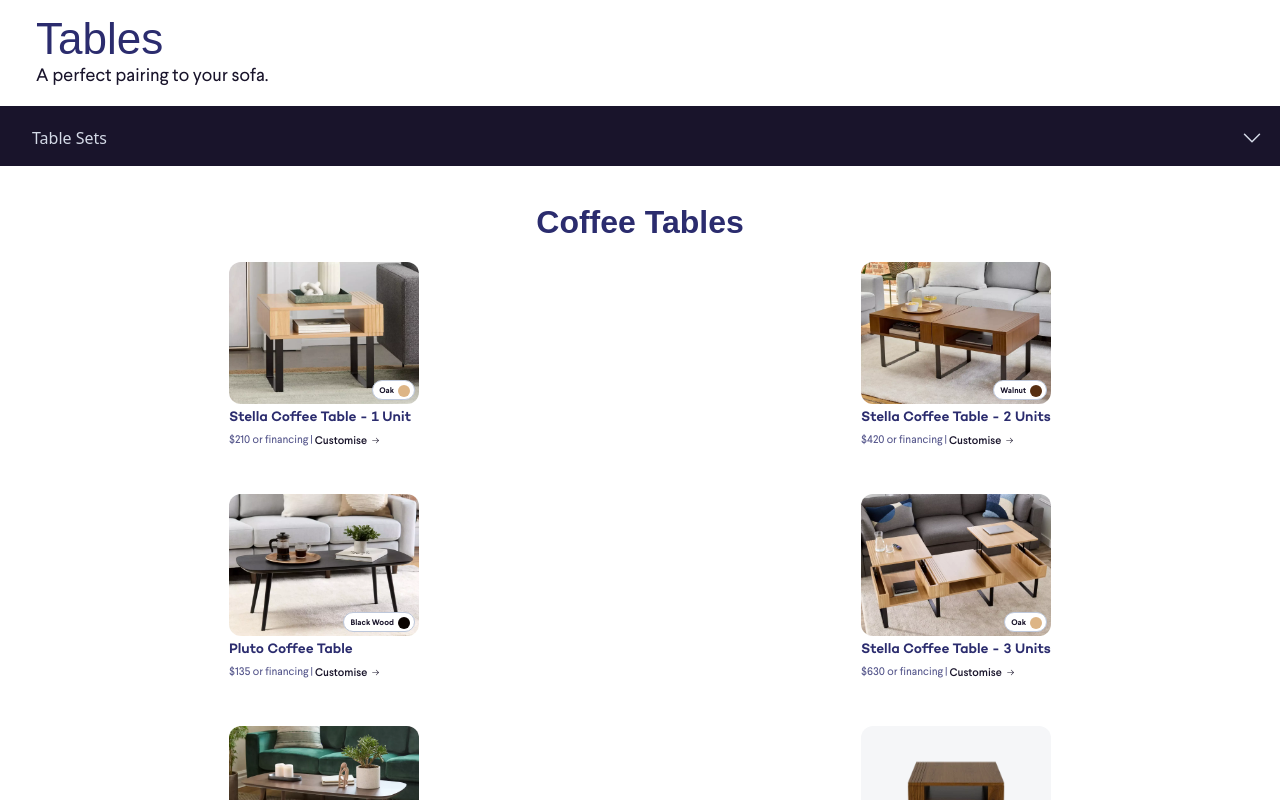
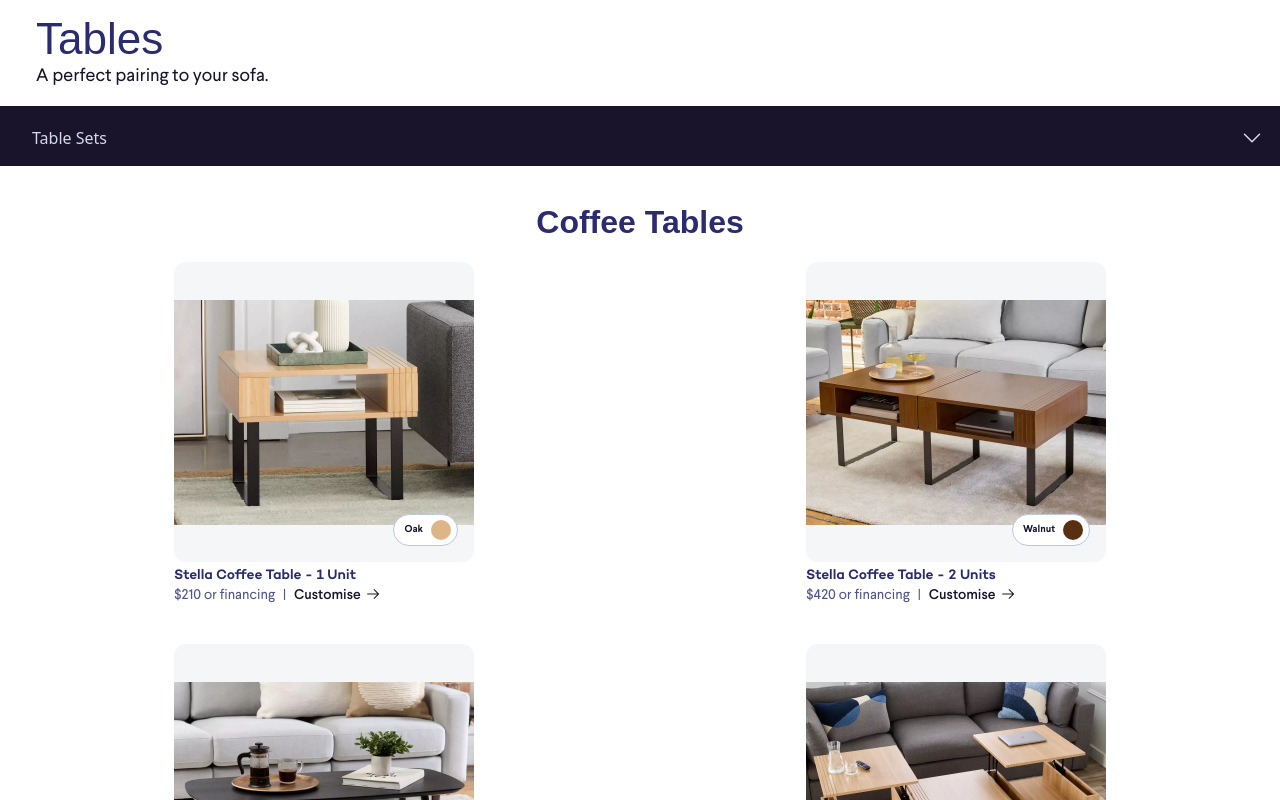
Before and after one commit to jay-kj-woo/coffee-table-ui, a Next.js app: page / in a window 1280 px wide. Shown: the top 800 px of the page. Built offline with nearby package versions, Linux system fonts and the light colour scheme; a web font is replaced by a local one.

Commit message:
feat: applies responsive design for medium  screen (< 768px)

```diff
--- a/app/components/productCard/CardDescription.tsx
+++ b/app/components/productCard/CardDescription.tsx
@@ -10,7 +10,7 @@ export const CardDescription = ({ title, price, discount }: Prop) => {
       <div className="w-full cursor-pointer font-campton text-xs font-semibold text-main-500 md:text-[14px]">
         {title}
       </div>
-      <div className="flex h-[26px] items-center gap-[2px] font-larsseit text-[8px] sm:text-[11px]">
+      <div className="md2lg:h-[18px] md2lg:text-[14px]  md2lg:gap-2 flex h-[26px] items-center gap-[2px] font-larsseit text-[8px] sm:text-[11px]">
         <span className="  text-main-300 ">{price}</span>
         <span className="  text-main-300 ">|</span>
         {discount ? (
@@ -18,7 +18,7 @@ export const CardDescription = ({ title, price, discount }: Prop) => {
         ) : (
           <span className=" relative flex items-center gap-1  font-medium text-dark-500 ">
             Customise
-            <div className=" -translate-y-[1px] text-[9px]">
+            <div className=" md2lg:text-[16px] -translate-y-[1px]  text-[9px]">
               <svg
                 className=" h-[1em] w-[1em] "
                 focusable="false"
@@ -39,9 +39,9 @@ export const CardDescription = ({ title, price, discount }: Prop) => {
         )}
       </div>
       {discount && (
-        <span className=" relative flex items-center gap-1  text-[8px] font-medium text-dark-500 sm:text-[11px] ">
+        <span className=" md2lg:text-[14px] relative flex items-center gap-1  text-[8px] font-medium text-dark-500 sm:text-[11px] ">
           Customise
-          <div className=" -translate-y-[1px] text-[9px]">
+          <div className=" md2lg:text-[16px] -translate-y-[1px] text-[9px]">
             <svg
               className=" h-[1em] w-[1em] "
               focusable="false"
--- a/app/components/productCard/CardImage.tsx
+++ b/app/components/productCard/CardImage.tsx
@@ -14,21 +14,23 @@ export const CardImage = ({
   floatColor,
 }: Prop) => {
   return (
-    <div className="relative h-[122px] w-full md:h-[142px]">
+    <div className="md2lg:h-[300px] relative h-[122px] w-full md:h-[142px]">
       <Image
         src={imageSrc}
         alt={imageAlt}
         width={500}
         height={500}
-        className="  max-h-full min-h-full min-w-full max-w-full rounded-xl bg-light-500"
+        className="   max-h-full min-h-full min-w-full max-w-full rounded-xl bg-light-500 object-contain"
       />
 
-      <div className="absolute  bottom-0 right-0 z-10 flex items-end p-1 ">
-        <div className="  flex h-5 justify-evenly gap-1 rounded-full border-[0.5px] border-[#bec8db] bg-[#fff] p-[4px] pl-[6px]">
-          <div className="font-larsseit text-[8px] font-bold text-dark-500">
+      <div className=" md2lg:bottom-3 md2lg:right-3 absolute bottom-0 right-0 z-10 flex items-end p-1">
+        <div className=" md2lg:items-center  md2lg:p-[6px] md2lg:pl-[10px] md2lg:gap-2 md2lg:h-8 flex h-5 justify-evenly gap-1 rounded-full border-[0.5px] border-[#bec8db] bg-[#fff] p-[4px] pl-[6px]">
+          <div className="md2lg:text-[10px] md2lg:leading-3 font-larsseit text-[8px] font-bold text-dark-500">
             {floatText}
           </div>
-          <div className={`h-3 w-3 rounded-full ${floatColor}`}></div>
+          <div
+            className={`md2lg:w-5 md2lg:h-5 h-3 w-3 rounded-full ${floatColor}`}
+          ></div>
         </div>
       </div>
     </div>
--- a/app/components/productCard/ProductCard.tsx
+++ b/app/components/productCard/ProductCard.tsx
@@ -19,7 +19,7 @@ export const ProductCard = ({ product }: Props) => {
   const { title, price, imageUrl, color, discount } = product;
 
   return (
-    <div className="relative flex h-full w-[150px] flex-col items-center gap-[6px] sm:w-[180px] md:w-[190px]">
+    <div className="md2lg:w-[300px] relative flex h-full w-[150px] flex-col items-center gap-[6px] sm:w-[180px] md:w-[190px]">
       <CardImage
         imageSrc={`/assets/images/${imageUrl}`}
         imageAlt={title}
--- a/tailwind.config.ts
+++ b/tailwind.config.ts
@@ -10,6 +10,7 @@ const config: Config = {
     screens: {
       sm: '375px',
       md: '428px',
+      md2lg: '600px',
       lg: '768px',
       xl: '1024px',
     },
```
